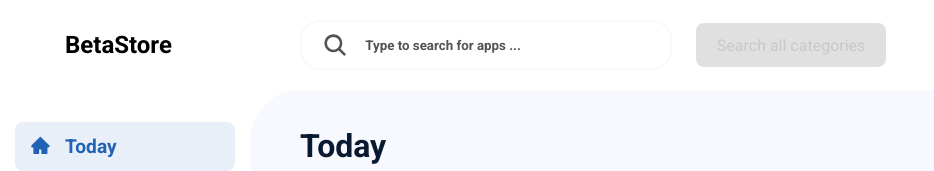
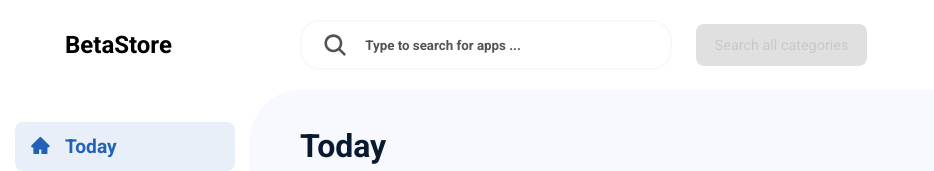
Before and after one commit to floriankulig/testiply, a Next.js app: page /store in a window 1280 px wide. Shown: the top 171 px of the page, without its empty margins (0-934 px from the left). Built offline with nearby package versions, Linux system fonts and the light colour scheme.

Commit message:
adjusted small button fontsize and padding

```diff
--- a/src/components/Button.ts
+++ b/src/components/Button.ts
@@ -25,8 +25,8 @@ export const Button = styled.button<ButtonProps>`
           font-size: 1rem;
         `
       : css`
-          padding: 0.8em 1.3em;
-          font-size: 1rem;
+          padding: 0.9em 1.3em;
+          font-size: 0.9rem;
         `};
   ${(p) =>
     p.rounded
```
